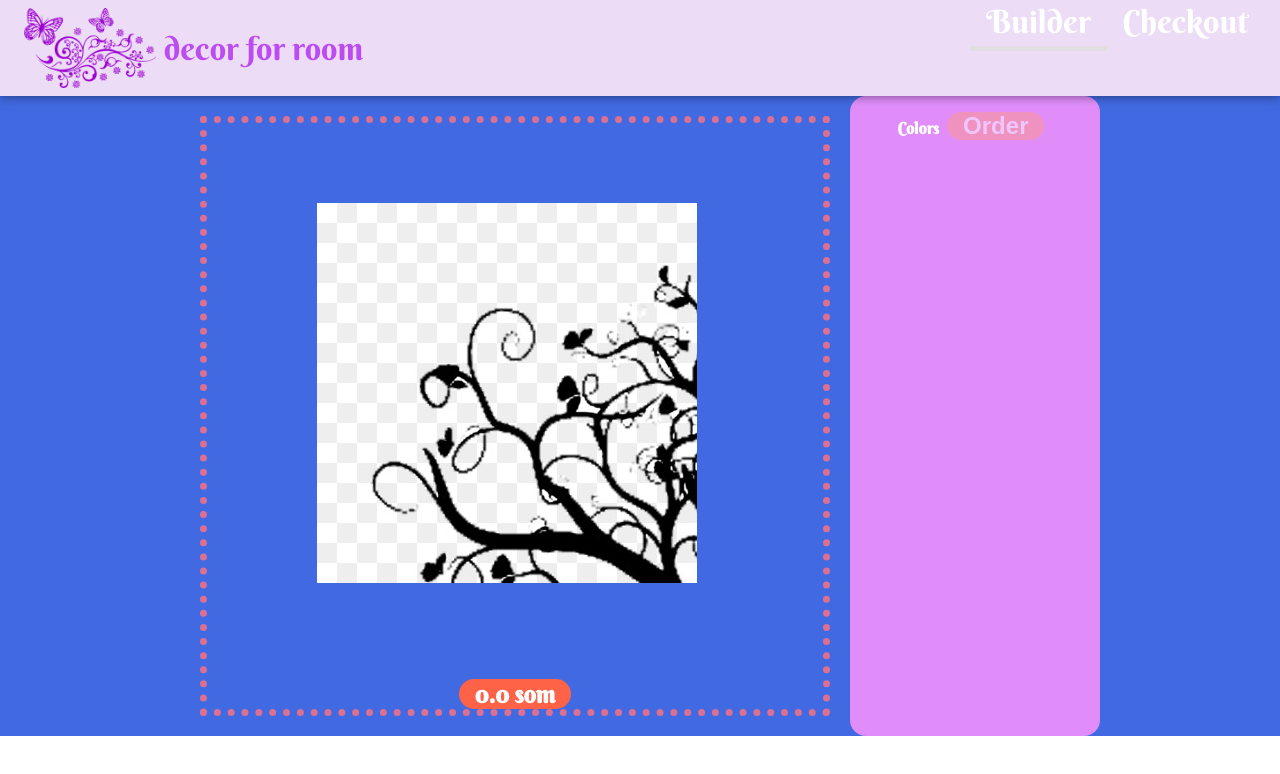
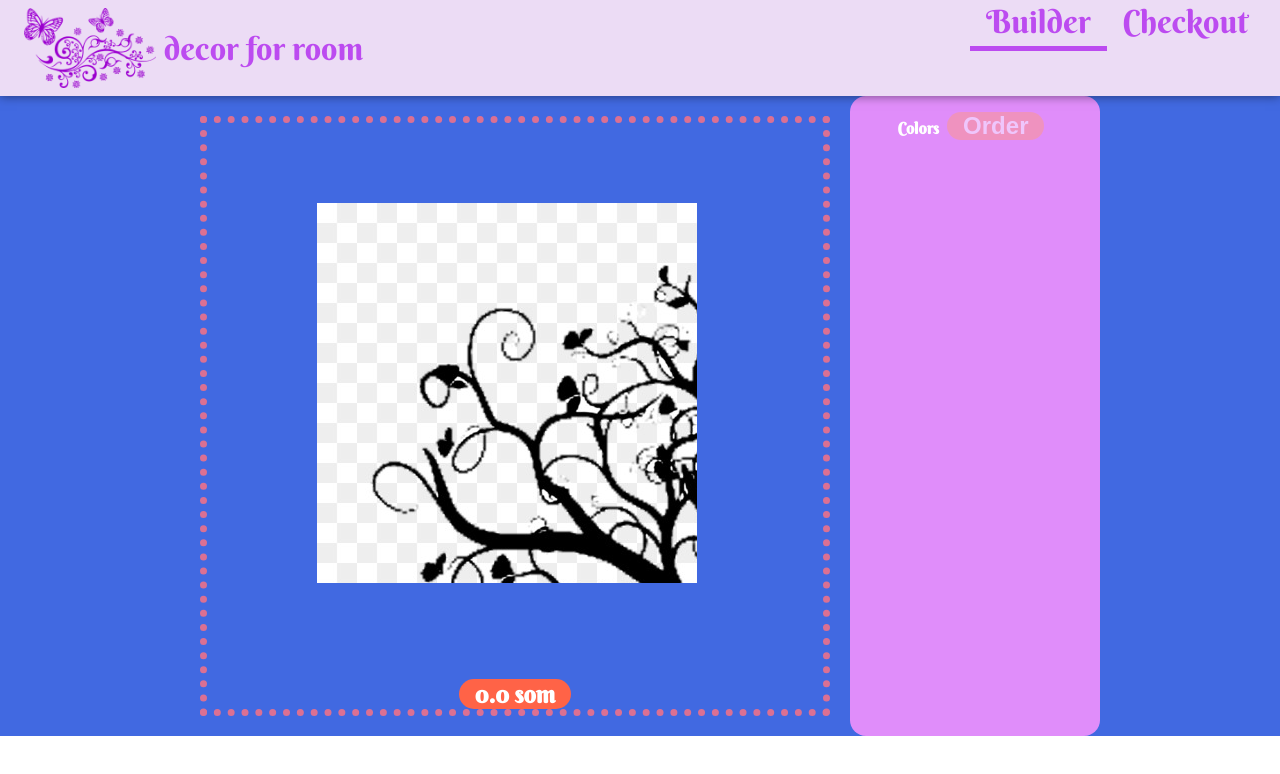
Before and after one commit to Nurkyz-Chynybaeva/builder, a React (Create React App) app: page / in a window 1280 px wide. Shown: the top 774 px of the page. Built offline with nearby package versions, Linux system fonts and the light colour scheme; no server answers.

Commit message:
nav item

```diff
--- a/src/components/Nav/NavItem/NavItem.module.css
+++ b/src/components/Nav/NavItem/NavItem.module.css
@@ -1,5 +1,6 @@
 .NavItem a {
-    color: white;
+  color: rgb(188, 75, 240);
+
     border-bottom: 5px solid transparent;
     text-decoration: none;
     display: block;
@@ -8,12 +9,12 @@
   }
   .NavItem a:hover {
     border-color: white;
-    background-color: white;
-    color: rgb(241, 137, 245);
+
+
   }
   .NavItem a:active,
   .NavItem a.active {
-    border-color:rgb(226, 223, 226);
+    border-color: rgb(188, 75, 240);
   }
 
   @media (max-width: 549px) {
```
